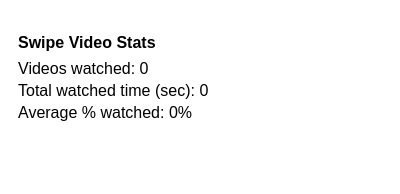
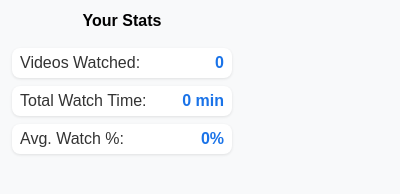
Before and after one commit to JamilAL01/swipe_extension_server, a browser extension: page popup/popup.html in a window 400 px wide. Drawn offline with Linux system fonts and the light colour scheme.

Commit message:
Add stats

```diff
--- a/popup/popup.css
+++ b/popup/popup.css
@@ -1,12 +1,38 @@
 body {
   font-family: Arial, sans-serif;
+  margin: 0;
+  padding: 12px;
+  background: #f8f9fa;
   width: 220px;
-  padding: 10px;
 }
-h3 {
+
+.container {
+  display: flex;
+  flex-direction: column;
+  gap: 8px;
+}
+
+h1 {
   font-size: 16px;
-  margin-bottom: 8px;
+  margin: 0 0 10px 0;
+  text-align: center;
 }
-p {
-  margin: 4px 0;
+
+.metric {
+  display: flex;
+  justify-content: space-between;
+  background: #fff;
+  padding: 6px 8px;
+  border-radius: 8px;
+  box-shadow: 0 1px 3px rgba(0,0,0,0.1);
 }
+
+.label {
+  font-weight: 500;
+  color: #333;
+}
+
+.value {
+  font-weight: 700;
+  color: #1a73e8;
+}
--- a/popup/popup.html
+++ b/popup/popup.html
@@ -1,15 +1,30 @@
 <!DOCTYPE html>
-<html>
-  <head>
-    <title>Swipe Stats</title>
-    <link rel="stylesheet" href="popup.css" />
-  </head>
-  <body>
-    <h3>Swipe Video Stats</h3>
-    <p>Videos watched: <span id="videosWatched">0</span></p>
-    <p>Total watched time (sec): <span id="totalWatchedTime">0</span></p>
-    <p>Average % watched: <span id="avgPercentWatched">0%</span></p>
+<html lang="en">
+<head>
+  <meta charset="UTF-8">
+  <title>Swipe Video Logger</title>
+  <link rel="stylesheet" href="popup.css">
+</head>
+<body>
+  <div class="container">
+    <h1> Your Stats</h1>
 
-    <script src="popup.js"></script>
-  </body>
+    <div class="metric">
+      <span class="label">Videos Watched:</span>
+      <span id="videos-count" class="value">0</span>
+    </div>
+
+    <div class="metric">
+      <span class="label">Total Watch Time:</span>
+      <span id="watch-time" class="value">0 min</span>
+    </div>
+
+    <div class="metric">
+      <span class="label">Avg. Watch %:</span>
+      <span id="avg-percent" class="value">0%</span>
+    </div>
+  </div>
+
+  <script src="popup.js"></script>
+</body>
 </html>
--- a/popup/popup.js
+++ b/popup/popup.js
@@ -1,13 +1,20 @@
-document.addEventListener("DOMContentLoaded", () => {
-  chrome.storage.local.get(
-    ["videosWatched", "totalWatchedTime", "avgPercentWatched"],
-    (data) => {
-      document.getElementById("videosWatched").textContent =
-        data.videosWatched || 0;
-      document.getElementById("totalWatchedTime").textContent =
-        data.totalWatchedTime ? data.totalWatchedTime.toFixed(2) : 0;
-      document.getElementById("avgPercentWatched").textContent =
-        data.avgPercentWatched ? data.avgPercentWatched.toFixed(1) + "%" : "0%";
-    }
-  );
+document.addEventListener('DOMContentLoaded', () => {
+  chrome.storage.local.get(['stats'], (data) => {
+    const stats = data.stats || {
+      totalVideos: 0,
+      totalWatchTime: 0, // in seconds
+      totalWatchPercent: 0,
+      totalWatchEntries: 0
+    };
+
+    document.getElementById('videos-count').textContent = stats.totalVideos;
+
+    const minutes = Math.floor(stats.totalWatchTime / 60);
+    document.getElementById('watch-time').textContent = `${minutes} min`;
+
+    const avgPercent = stats.totalWatchEntries > 0
+      ? Math.round(stats.totalWatchPercent / stats.totalWatchEntries)
+      : 0;
+    document.getElementById('avg-percent').textContent = `${avgPercent}%`;
+  });
 });
```
